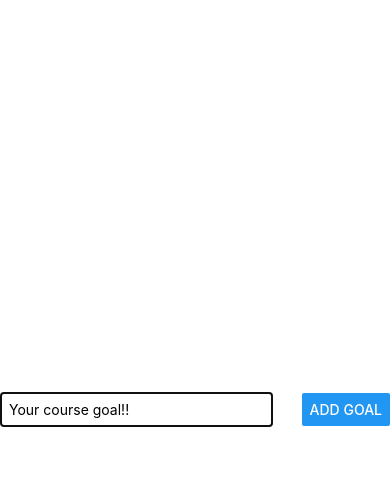
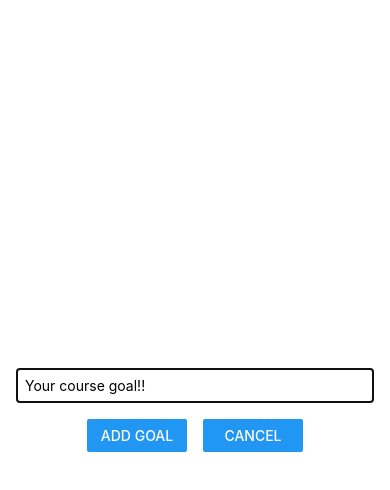
Before and after one commit to WellingtonDefassio/react-native-expo, a React Native app: screen / in a window 390 px wide. Both pictures are taken after a click on the button "ADD NEW GOAL". Shown: the top 490 px of the page. Built offline with nearby package versions, Linux system fonts and the light colour scheme.

Commit message:
add style for modal

```diff
--- a/components/GoalInput.tsx
+++ b/components/GoalInput.tsx
@@ -25,7 +25,14 @@
                     onChangeText={setGoalTextState}
                     value={goalTextState}
                 />
-                <Button title={"Add Goal"} onPress={addGoalText}/>
+                <View style={styles.buttonContainer}>
+                    <View style={styles.button}>
+                        <Button title={"Add Goal"} onPress={addGoalText}/>
+                    </View>
+                    <View style={styles.button}>
+                        <Button title={"Cancel"}/>
+                    </View>
+                </View>
             </View>
         </Modal>
     );
@@ -35,18 +42,25 @@
 const styles = StyleSheet.create({
     inputContainer: {
         flex: 1,
-        flexDirection: "row",
-        justifyContent: 'space-between',
+        justifyContent: 'center',
         alignItems: "center",
         marginBottom: 24,
+        padding: 16,
         borderBottomWidth: 1,
         borderBottomColor: "#ccc",
     },
     textInput: {
         borderWidth: 1,
         borderColor: "#ccc",
-        width: "70%",
-        marginRight: 8,
+        width: "100%",
         padding: 8
     },
+    buttonContainer: {
+        marginTop: 16,
+        flexDirection: "row"
+    },
+    button: {
+        width: 100,
+        marginHorizontal: 8
+    }
 })
```
